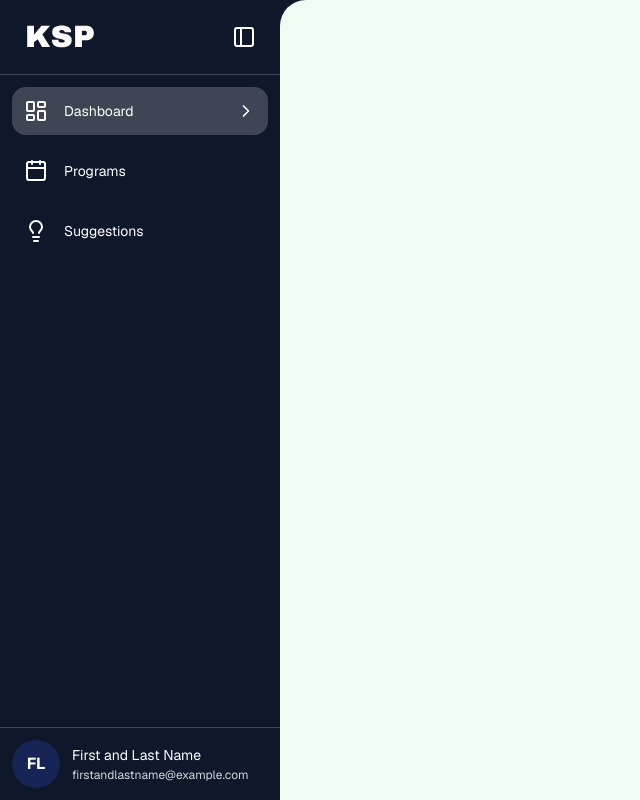
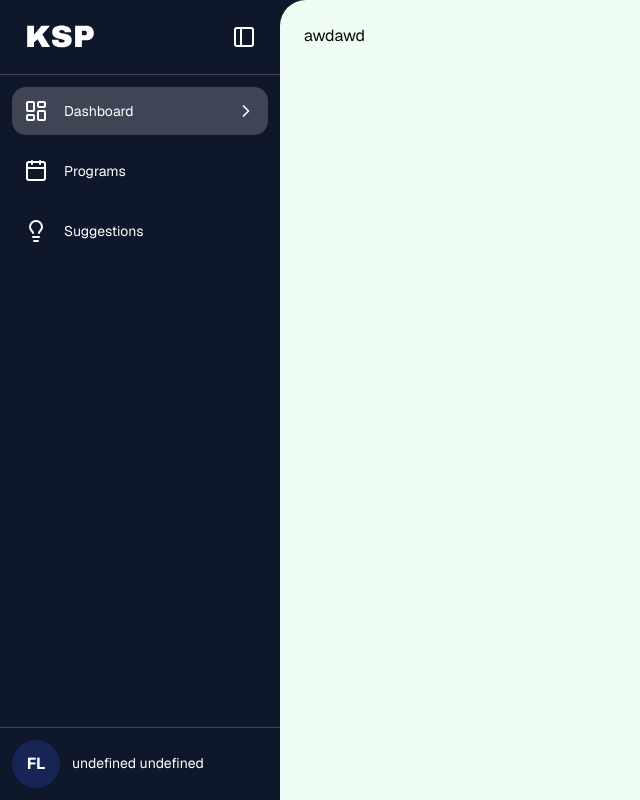
Before and after one commit to zynhjx/ksp2-client, a Next.js app: page /youth/dashboard in a window 1280 px wide. Both pictures are taken after a click on the button 36 px from the left and 37 px from the top of the page. Shown: the whole page, without its empty margins (0-640 px from the left). Built offline with nearby package versions, Linux system fonts and the light colour scheme; no server answers.

Commit message:
change redirect into router.push for the post otp verification. make sidebar more dynamic by using user's name and email

```diff
--- a/app/auth/register/page.tsx
+++ b/app/auth/register/page.tsx
@@ -145,16 +145,6 @@ const StepOne = ({handleSubmit, email, setEmail, agreed, setAgreed, isFormValid,
     )
   }
 
-
-
-type MeResponse = {
-  message: string,
-  data: {
-    email: string,
-    otpCooldown: number
-  } | null
-}
-
 const RegisterPage = () => {
   const [email, setEmail] = useState("")
   const [sending, setSending] = useState(false)
@@ -269,7 +259,7 @@ const RegisterPage = () => {
 
 			setSuccess(true)
 			toast.success(data.message)
-      redirect(`/${data.user.role}/dashboard`)
+      router.push(`/${data.user.role}/dashboard`)
 
 		} catch (error) {
 			console.error("Error: ", error);
--- a/app/youth/dashboard/page.tsx
+++ b/app/youth/dashboard/page.tsx
@@ -8,7 +8,7 @@ const Dashboard = () => {
 
   return (
     <>
-
+      awdawd
     </>
 
   )
--- /dev/null
+++ b/app/youth/loading.tsx
@@ -0,0 +1,8 @@
+
+export default function Loading() {
+  return (
+    <div className="flex items-center justify-center h-full">
+      <p>Loading...</p>
+    </div>
+  );
+}
--- a/components/Sidebar.tsx
+++ b/components/Sidebar.tsx
@@ -1,4 +1,5 @@
 'use client'
+
 import {
   HomeIcon,
   LucideIcon,
@@ -14,6 +15,7 @@ import Link from "next/link";
 import { usePathname } from "next/navigation";
 import { twMerge } from 'tailwind-merge';
 import { useSidebar } from "@/context/SidebarContext";
+import { useAuth } from "@/context/AuthContext";
 
 const youthNavs = [
   {name: "Dashboard", icon: LucideLayoutDashboard, path: "/youth/dashboard"},
@@ -37,8 +39,16 @@ const adminNavs = [
 const Sidebar = () => {
   const pathname = usePathname();
   const { isOpen, toggleSidebar } = useSidebar()
-  const [userNavs, setUserNavs] = useState(youthNavs);
-
+  const { user } = useAuth()
+  const userNavs = () => {
+    if (pathname.startsWith("/youth")) {
+      return youthNavs
+    } else if (pathname.startsWith("/sk")) {
+      return skNavs
+    } else {
+      return adminNavs
+    }
+  }
 
   return (
     <aside className={twMerge(
@@ -76,7 +86,7 @@ const Sidebar = () => {
 
       )}>
         <ul className={"flex flex-col gap-y-3"}>
-          {userNavs.map((nav: {name: string, icon: LucideIcon, path: string}) => (
+          {userNavs().map((nav: {name: string, icon: LucideIcon, path: string}) => (
             <li key={nav.name}>
               <Link href={nav.path} className={twMerge(
                 "flex gap-x-4 p-3 rounded-xl items-center",
@@ -108,8 +118,8 @@ const Sidebar = () => {
             "flex flex-col gap-y-0.5 justify-center",
             !isOpen && "hidden",
           )}>
-            <span className={"text-sm"}>First and Last Name</span>
-            <span className={"text-xs text-gray-300"}>firstandlastname@example.com</span>
+            <span className={"text-sm"}>{`${user?.first_name} ${user?.last_name}`}</span>
+            <span className={"text-xs text-gray-300"}>{user?.email}</span>
           </div>
         </div>
       </footer>
```
